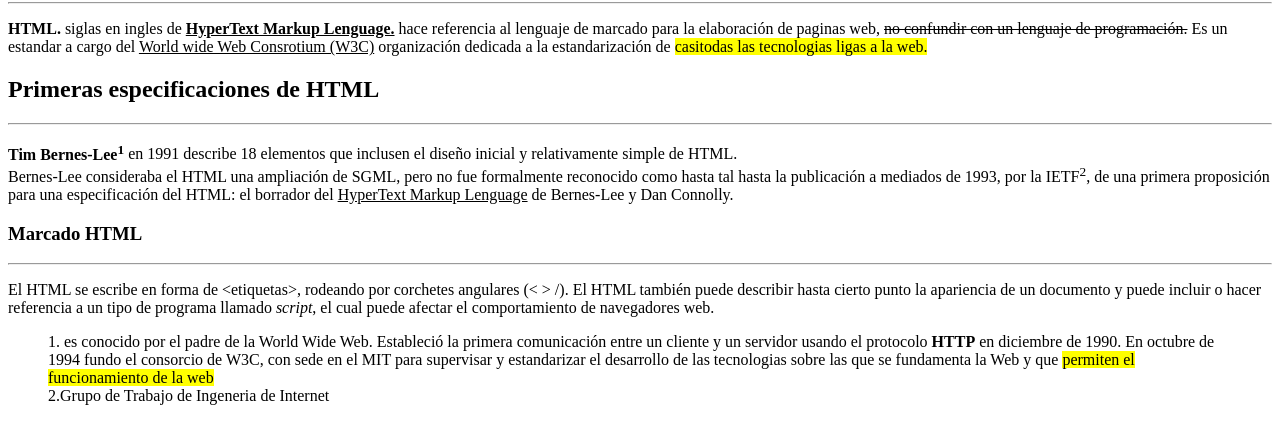
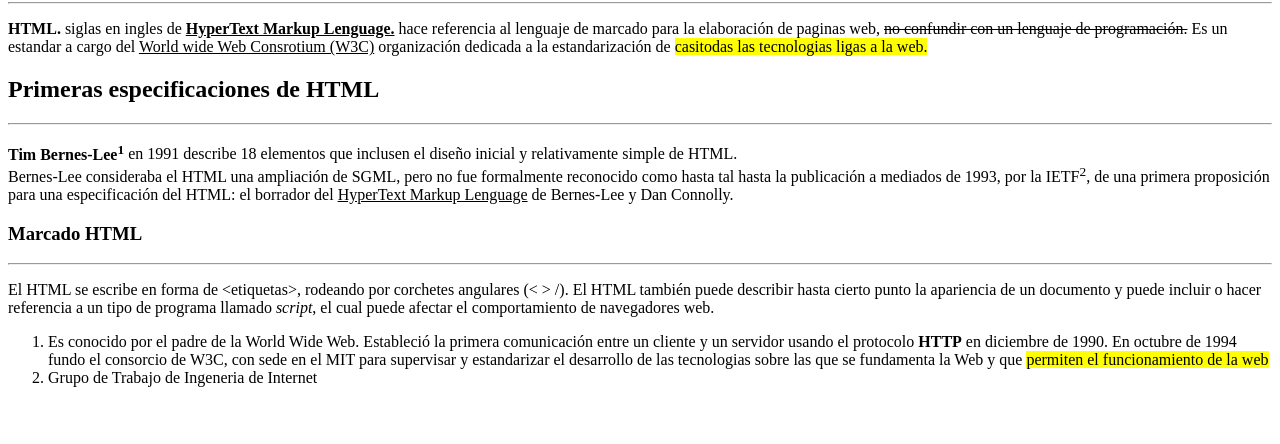
Before and after one commit to JulioSumalavia/Clases, a plain HTML site: page Ejercicios12.html in a window 1280 px wide. Shown: the part 64-508 px from the top of the page. Drawn offline with Linux system fonts and the light colour scheme.

Commit message:
Update Ejercicios12.html

```diff
--- a/Ejercicios12.html
+++ b/Ejercicios12.html
@@ -20,9 +20,13 @@ Bernes-Lee consideraba el HTML una ampliación de SGML, pero no fue formalmente
 <h3>Marcado HTML</h3>
 <hr>
 <p>El HTML se escribe en forma de &lt;etiquetas&gt;, rodeando por corchetes angulares (&lt; &gt; /). El HTML también puede describir hasta cierto punto la apariencia de un documento y puede incluir o hacer referencia a un tipo de programa llamado <em>script</em>, el cual puede afectar el comportamiento de navegadores web.</p>
-<blockquote><p>1. es conocido por el padre de la World Wide Web. Estableció la primera comunicación entre un cliente y un servidor usando el protocolo <span class="negrita">HTTP</span> en diciembre de 1990. En octubre de 1994 fundo el consorcio de W3C, con sede en el MIT para supervisar y estandarizar el desarrollo de las tecnologias sobre las que se fundamenta la Web y que <span class="marcado">permiten el funcionamiento de la web</span><br>
-2.Grupo de Trabajo de Ingeneria de Internet
-</p></blockquote>
+<p>
+	<ol>
+		<li>Es conocido por el padre de la World Wide Web. Estableció la primera comunicación entre un cliente y un servidor usando el protocolo <span class="negrita">HTTP</span> en diciembre de 1990. En octubre de 1994 fundo el consorcio de W3C, con sede en el MIT para supervisar y estandarizar el desarrollo de las tecnologias sobre las que se fundamenta la Web y que <span class="marcado">permiten el funcionamiento de la web</span></li>
+
+        <li>Grupo de Trabajo de Ingeneria de Internet</li>
+    </ol>
+</p>
 
 </body>
 </html>
```
